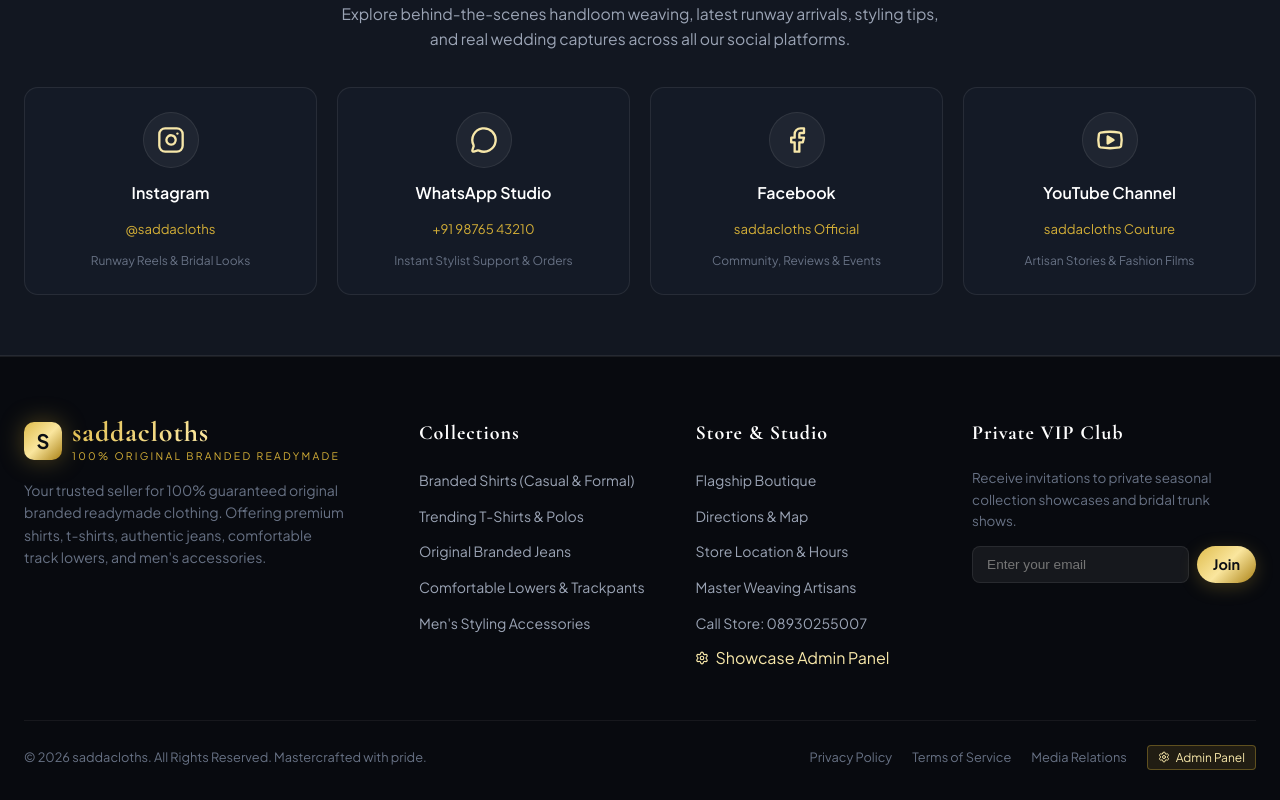
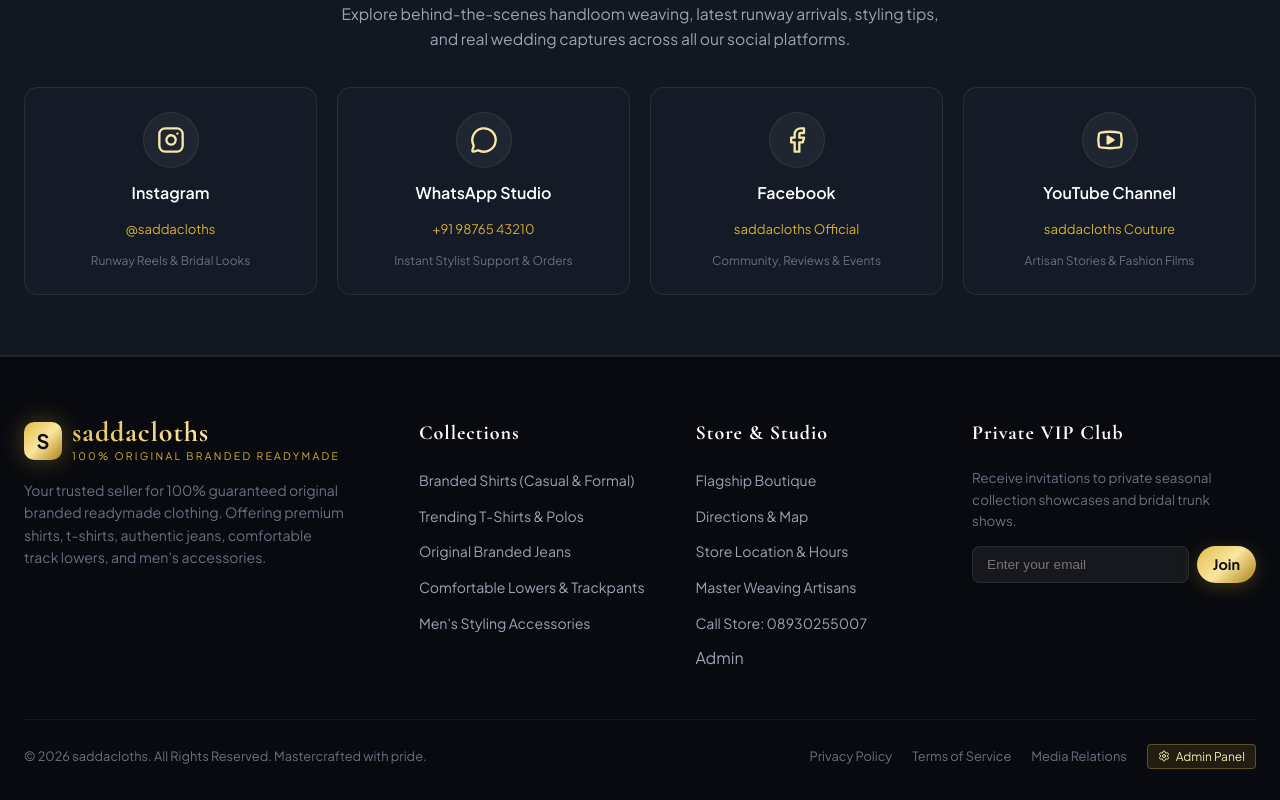
Before and after one commit to AFRIDI-DEVELOPER/saddacloths, a React (Vite) app: page / in a window 1280 px wide. Shown: the part 2000-2800 px from the top of the page. Built offline with nearby package versions, Linux system fonts and the light colour scheme.

Commit message:
change footer admin link to plain unhighlighted text 'Admin'

```diff
--- a/src/App.jsx
+++ b/src/App.jsx
@@ -1081,11 +1081,10 @@
                   <button
                     onClick={() => setIsAdminOpen(true)}
                     className="footer-link"
-                    style={{ background: 'none', border: 'none', padding: 0, cursor: 'pointer', font: 'inherit', color: 'var(--gold-light)', display: 'inline-flex', alignItems: 'center', gap: '6px' }}
+                    style={{ background: 'none', border: 'none', padding: 0, cursor: 'pointer', font: 'inherit', textAlign: 'left' }}
                     id="footer-admin-link"
                   >
-                    <Settings size={14} />
-                    <span>Showcase Admin Panel</span>
+                    Admin
                   </button>
                 </li>
               </ul>
```
